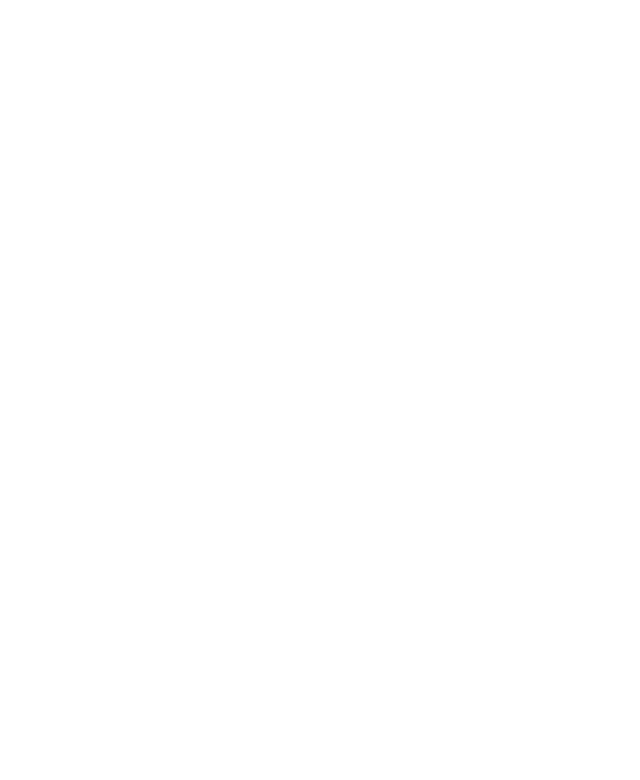
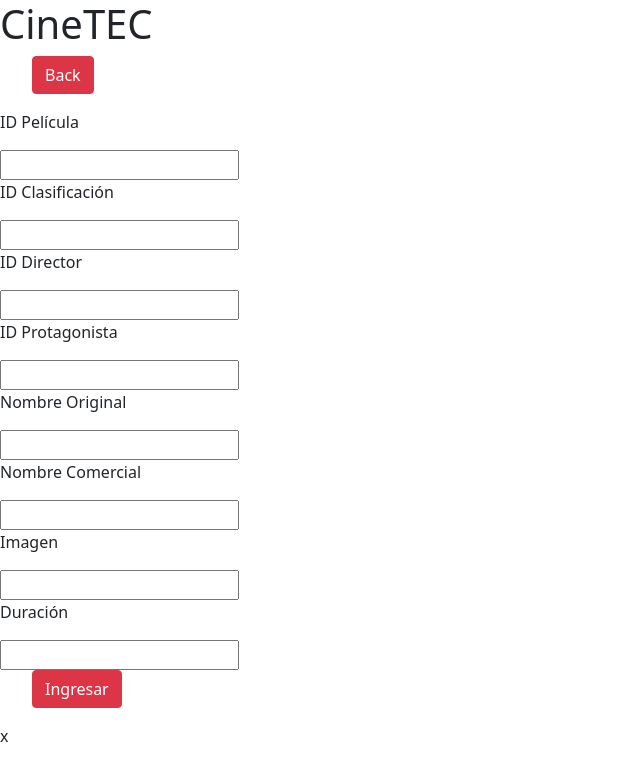
Before and after one commit to DuesanNoften/CineTec, an Angular app in the folder Web/: page /incorporate-movie in a window 1280 px wide. Shown: the top 780 px of the page, without its empty margins (0-640 px from the left). Built offline with nearby package versions, Linux system fonts and the light colour scheme.

Commit message:
Listo cambio de vistas para admin

```diff
--- a/Web/src/app/admin-login/admin-login.component.html
+++ b/Web/src/app/admin-login/admin-login.component.html
@@ -1,3 +1,9 @@
+<ul>
+    <button class="btn btn-danger"  [routerLink]="['/location-selection']">
+      Back
+    </button>
+  </ul>
+
 <nav >
     <h2>Login</h2>
 
@@ -8,20 +14,8 @@
     <input type="password">
 
     <ul>
-        <button class="btn btn-danger" (click)="enable" routerLink="admin-options">
+        <button class="btn btn-danger" [routerLink]="['/admin-options']">
             Ingresar
         </button>
     </ul>
 </nav>
-
-<router-outlet></router-outlet>
-
-<<<<<<< Updated upstream
-=======
-</div>
-
-<button class="btn btn-danger" [routerLink]="['/admin-options']">
-    Log In
-  </button>
-
->>>>>>> Stashed changes
--- a/Web/src/app/admin-options/admin-options.component.html
+++ b/Web/src/app/admin-options/admin-options.component.html
@@ -1 +1,26 @@
-<p>admin-options works!</p>
+<ul>
+    <button class="btn btn-danger"  [routerLink]="['/admin-login']">
+        Back
+    </button>
+</ul>
+
+<ul>
+    <button class="btn btn-primary mx=3"  [routerLink]="['/incorporate-location']">
+        Sucursal
+    </button>
+</ul>
+<ul>
+    <button class="btn btn-primary mt=3"  [routerLink]="['/incorporate-movie']">
+        Película
+    </button>
+</ul>
+<ul>
+    <button class="btn btn-primary mt=3"  [routerLink]="['/incorporate-screen']">
+        Sala
+    </button>
+</ul>
+<ul>
+    <button class="btn btn-primary mt=3"  [routerLink]="['/incorporate-proyection']">
+        Proyecciones
+    </button>
+</ul>
--- a/Web/src/app/app.component.html
+++ b/Web/src/app/app.component.html
@@ -1,16 +1,6 @@
 <h1>CineTEC</h1>
-
-<ul>
-    <button class="btn btn-primary" (click)="enableNav = false" routerLink="admin-login" *ngIf="enableNav">
-      Login
-    </button>
-</ul>
-
-<ul>
-  <button class="btn btn-danger" (click)="enableNav = true" routerLink="location-selection" *ngIf="!enableNav">
-    Back
-  </button>
-</ul>
 
 
 <router-outlet></router-outlet>
+
+x
--- a/Web/src/app/app.component.ts
+++ b/Web/src/app/app.component.ts
@@ -8,6 +8,5 @@ import { Component } from '@angular/core';
 })
 export class AppComponent {
   title: string = 'Web';
-  enableNav = true;
 
 }
--- a/Web/src/app/incorporate-location/incorporate-location.component.html
+++ b/Web/src/app/incorporate-location/incorporate-location.component.html
@@ -1 +1,19 @@
-<p>incorporate-location works!</p>
+<ul>
+    <button class="btn btn-danger"  [routerLink]="['/admin-options']">
+        Back
+    </button>
+</ul>
+<p>ID Sucursal</p>
+<input type="text" >
+
+<p>Nombre</p>
+<input type="text" >
+
+<p>Lugar</p>
+<input type="text" >
+
+<ul>
+    <button class="btn btn-danger" >
+        Ingresar
+    </button>
+</ul>
--- a/Web/src/app/incorporate-movie/incorporate-movie.component.html
+++ b/Web/src/app/incorporate-movie/incorporate-movie.component.html
@@ -1 +1,35 @@
-<p>incorporate-movie works!</p>
+<ul>
+    <button class="btn btn-danger"  [routerLink]="['/admin-options']">
+        Back
+    </button>
+</ul>
+
+<p>ID Película</p>
+<input type="text" >
+
+<p>ID Clasificación</p>
+<input type="text" >
+
+<p>ID Director</p>
+<input type="text" >
+
+<p>ID Protagonista</p>
+<input type="text" >
+
+<p>Nombre Original</p>
+<input type="text" >
+
+<p>Nombre Comercial</p>
+<input type="text" >
+
+<p>Imagen</p>
+<input type="text" >
+
+<p>Duración</p>
+<input type="text" >
+
+<ul>
+    <button class="btn btn-danger" >
+        Ingresar
+    </button>
+</ul>
--- a/Web/src/app/incorporate-proyection/incorporate-proyection.component.html
+++ b/Web/src/app/incorporate-proyection/incorporate-proyection.component.html
@@ -1 +1,29 @@
-<p>incorporate-proyection works!</p>
+<ul>
+    <button class="btn btn-danger"  [routerLink]="['/admin-options']">
+        Back
+    </button>
+</ul>
+
+<p>ID Proyección</p>
+<input type="text" >
+
+<p>ID Sala</p>
+<input type="text" >
+
+<p>ID Película</p>
+<input type="text" >
+
+<p>Horario</p>
+<input type="text" >
+
+<p>Fecha Inicio</p>
+<input type="text" >
+
+<p>Fecha Final</p>
+<input type="text" >
+
+<ul>
+    <button class="btn btn-danger" >
+        Ingresar
+    </button>
+</ul>
--- a/Web/src/app/incorporate-screen/incorporate-screen.component.html
+++ b/Web/src/app/incorporate-screen/incorporate-screen.component.html
@@ -1 +1,27 @@
-<p>incorporate-screen works!</p>
+<ul>
+    <button class="btn btn-danger"  [routerLink]="['/admin-options']">
+        Back
+    </button>
+</ul>
+
+<p>ID Sala</p>
+<input type="text" >
+
+<p>ID Sucursal</p>
+<input type="text" >
+
+<p>Nombre</p>
+<input type="text" >
+
+<p>Filas</p>
+<input type="text" >
+
+<p>Columnas</p>
+<input type="text" >
+
+
+<ul>
+    <button class="btn btn-danger" >
+        Ingresar
+    </button>
+</ul>
--- a/Web/src/app/location-selection/location-selection.component.html
+++ b/Web/src/app/location-selection/location-selection.component.html
@@ -1 +1,8 @@
+<ul>
+    <button class="btn btn-primary" [routerLink]="['/admin-login']">
+      Login
+    </button>
+</ul>
+
+
 <p>location-selection works!</p>
```
